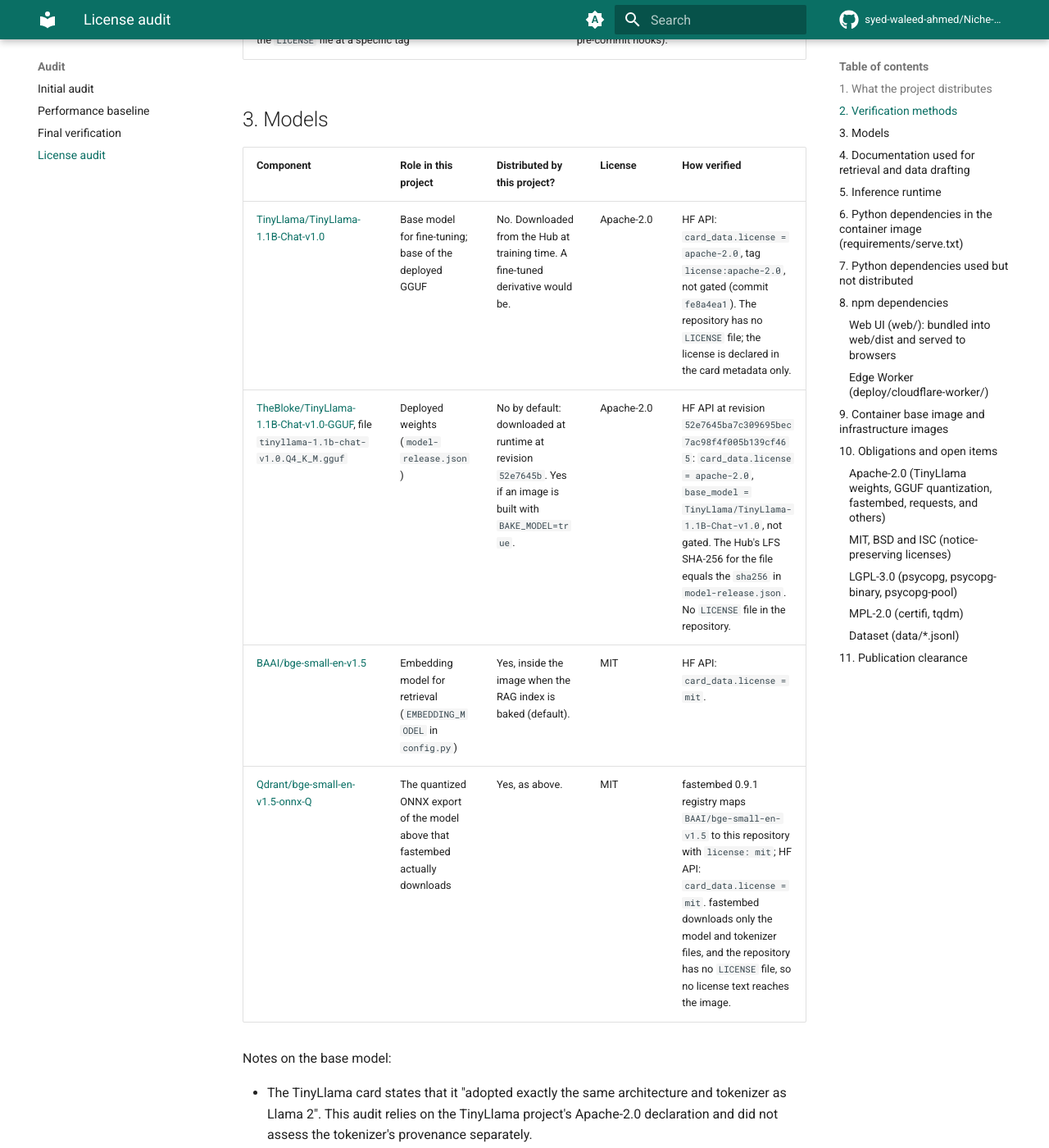
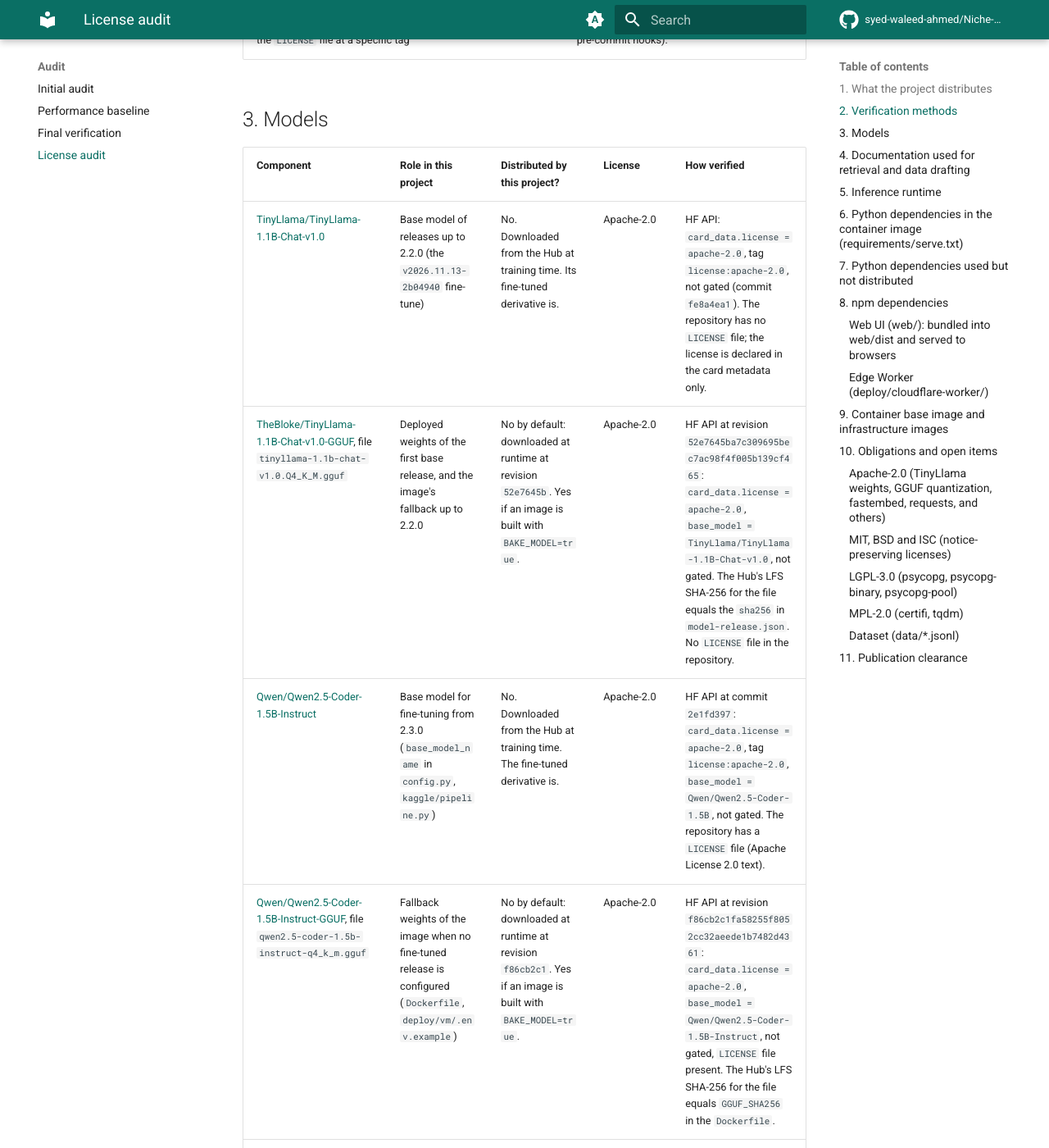
Before and after one commit to syed-waleed-ahmed/Niche-Finetuned-Model, an MkDocs documentation site: the page built from docs/legal/LICENSE_AUDIT.md, in a window 1280 px wide and 1400 px high, scrolled down 1433 px. Shown: the whole window at 82% size. Built offline with MkDocs 1.6.1 and Material for MkDocs 9.7.7, drawn with Linux system fonts in a browser that asks for light colours; comment, search, counter and statistics services are not loaded; some of the changed text lies outside the part shown.

Commit message:
Train on Qwen2.5-Coder-1.5B-Instruct with 151 new training rows
The base model moves from TinyLlama-1.1B-Chat to Qwen2.5-Coder-1.5B-Instruct
(Apache-2.0). STOP_SEQUENCES now covers the ChatML and Zephyr role markers, so the
current TinyLlama release and a Qwen release both serve correctly. LoRA also adapts
the MLP projections; the Kaggle batch is 4 x 4 to fit a T4. The image falls back to
the official Qwen Q4_K_M GGUF instead of TinyLlama.

The training set grows from 351 to 502 rows. The new rows were written without
access to the eval set, their code was run against FastAPI 0.162.5, and data
validate dropped four that were near-duplicates of eval questions.

Co-Authored-By: Claude Opus 5.5 <noreply@anthropic.com>

```diff
--- a/docs/legal/LICENSE_AUDIT.md
+++ b/docs/legal/LICENSE_AUDIT.md
@@ -32,8 +32,10 @@ is marked **UNVERIFIED** rather than guessed.
 
 | Component | Role in this project | Distributed by this project? | License | How verified |
 | --- | --- | --- | --- | --- |
-| [TinyLlama/TinyLlama-1.1B-Chat-v1.0](https://huggingface.co/TinyLlama/TinyLlama-1.1B-Chat-v1.0) | Base model for fine-tuning; base of the deployed GGUF | No. Downloaded from the Hub at training time. A fine-tuned derivative would be. | Apache-2.0 | HF API: `card_data.license = apache-2.0`, tag `license:apache-2.0`, not gated (commit `fe8a4ea1`). The repository has no `LICENSE` file; the license is declared in the card metadata only. |
-| [TheBloke/TinyLlama-1.1B-Chat-v1.0-GGUF](https://huggingface.co/TheBloke/TinyLlama-1.1B-Chat-v1.0-GGUF), file `tinyllama-1.1b-chat-v1.0.Q4_K_M.gguf` | Deployed weights (`model-release.json`) | No by default: downloaded at runtime at revision `52e7645b`. Yes if an image is built with `BAKE_MODEL=true`. | Apache-2.0 | HF API at revision `52e7645ba7c309695bec7ac98f4f005b139cf465`: `card_data.license = apache-2.0`, `base_model = TinyLlama/TinyLlama-1.1B-Chat-v1.0`, not gated. The Hub's LFS SHA-256 for the file equals the `sha256` in `model-release.json`. No `LICENSE` file in the repository. |
+| [TinyLlama/TinyLlama-1.1B-Chat-v1.0](https://huggingface.co/TinyLlama/TinyLlama-1.1B-Chat-v1.0) | Base model of releases up to 2.2.0 (the `v2026.11.13-2b04940` fine-tune) | No. Downloaded from the Hub at training time. Its fine-tuned derivative is. | Apache-2.0 | HF API: `card_data.license = apache-2.0`, tag `license:apache-2.0`, not gated (commit `fe8a4ea1`). The repository has no `LICENSE` file; the license is declared in the card metadata only. |
+| [TheBloke/TinyLlama-1.1B-Chat-v1.0-GGUF](https://huggingface.co/TheBloke/TinyLlama-1.1B-Chat-v1.0-GGUF), file `tinyllama-1.1b-chat-v1.0.Q4_K_M.gguf` | Deployed weights of the first base release, and the image's fallback up to 2.2.0 | No by default: downloaded at runtime at revision `52e7645b`. Yes if an image is built with `BAKE_MODEL=true`. | Apache-2.0 | HF API at revision `52e7645ba7c309695bec7ac98f4f005b139cf465`: `card_data.license = apache-2.0`, `base_model = TinyLlama/TinyLlama-1.1B-Chat-v1.0`, not gated. The Hub's LFS SHA-256 for the file equals the `sha256` in `model-release.json`. No `LICENSE` file in the repository. |
+| [Qwen/Qwen2.5-Coder-1.5B-Instruct](https://huggingface.co/Qwen/Qwen2.5-Coder-1.5B-Instruct) | Base model for fine-tuning from 2.3.0 (`base_model_name` in `config.py`, `kaggle/pipeline.py`) | No. Downloaded from the Hub at training time. The fine-tuned derivative is. | Apache-2.0 | HF API at commit `2e1fd397`: `card_data.license = apache-2.0`, tag `license:apache-2.0`, `base_model = Qwen/Qwen2.5-Coder-1.5B`, not gated. The repository has a `LICENSE` file (Apache License 2.0 text). |
+| [Qwen/Qwen2.5-Coder-1.5B-Instruct-GGUF](https://huggingface.co/Qwen/Qwen2.5-Coder-1.5B-Instruct-GGUF), file `qwen2.5-coder-1.5b-instruct-q4_k_m.gguf` | Fallback weights of the image when no fine-tuned release is configured (`Dockerfile`, `deploy/vm/.env.example`) | No by default: downloaded at runtime at revision `f86cb2c1`. Yes if an image is built with `BAKE_MODEL=true`. | Apache-2.0 | HF API at revision `f86cb2c1fa58255f8052cc32aeede1b7482d4361`: `card_data.license = apache-2.0`, `base_model = Qwen/Qwen2.5-Coder-1.5B-Instruct`, not gated, `LICENSE` file present. The Hub's LFS SHA-256 for the file equals `GGUF_SHA256` in the `Dockerfile`. |
 | [BAAI/bge-small-en-v1.5](https://huggingface.co/BAAI/bge-small-en-v1.5) | Embedding model for retrieval (`EMBEDDING_MODEL` in `config.py`) | Yes, inside the image when the RAG index is baked (default). | MIT | HF API: `card_data.license = mit`. |
 | [Qdrant/bge-small-en-v1.5-onnx-Q](https://huggingface.co/Qdrant/bge-small-en-v1.5-onnx-Q) | The quantized ONNX export of the model above that fastembed actually downloads | Yes, as above. | MIT | fastembed 0.9.1 registry maps `BAAI/bge-small-en-v1.5` to this repository with `license: mit`; HF API: `card_data.license = mit`. fastembed downloads only the model and tokenizer files, and the repository has no `LICENSE` file, so no license text reaches the image. |
 
@@ -255,6 +257,12 @@ available from PyPI. No action is needed unless these files are modified.
   commit that added most of them (`3092ad9`) is co-authored with Claude, and
   `docs/ARCHITECTURE.md` describes the data as "hand-written and Claude-drafted pairs
   from the pinned docs". The data files do not record which rows were drafted.
+- Rows 352 to 502 of `data/fastapi_qa_train.jsonl` (added 2026-11-14 for the Qwen
+  base model) were written by Claude agents from the FastAPI 0.162.5 tutorial and
+  advanced-guide topics. The agents had no access to the eval set, every complete code
+  example was run against FastAPI 0.162.5, and `data validate` removed four rows that
+  happened to be near-duplicates of eval questions. The same model-provider question
+  below applies to them.
 - **UNVERIFIED: model-provider terms.** The terms of service that governed the use of
   Claude to draft rows were not reviewed for conditions on using generated output as
   training data for another model. The owner should confirm this before the dataset or
```
Also changed, not shown: CHANGELOG.md (+7 -0 lines), 10 other files.
